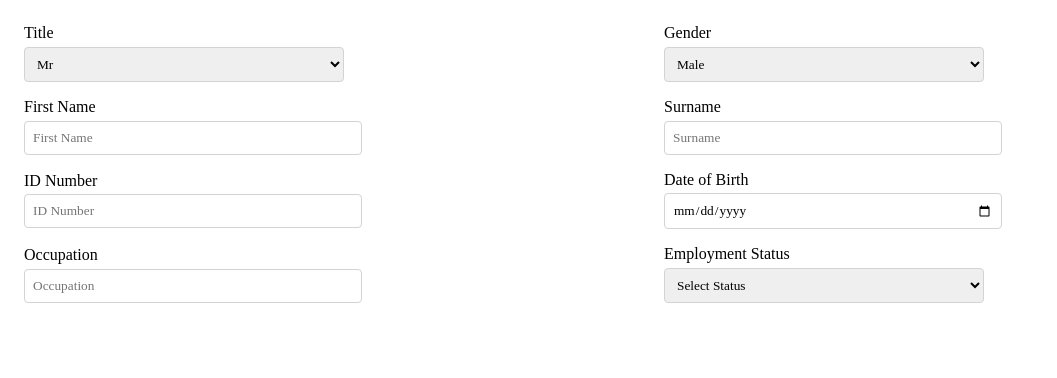
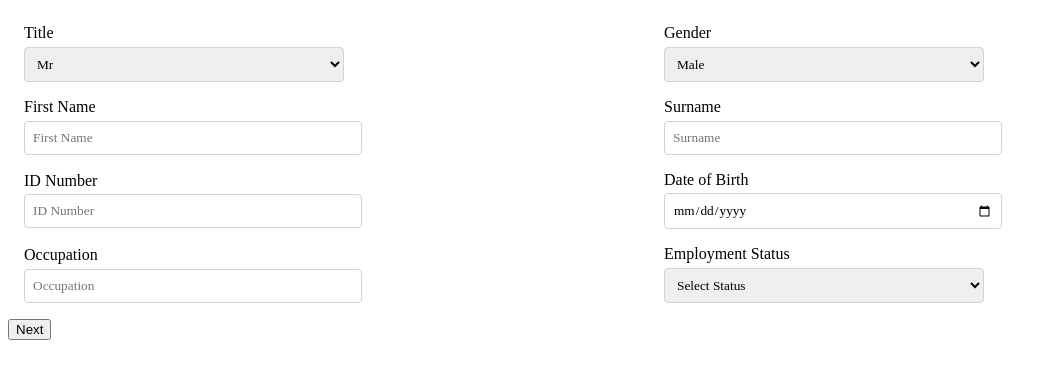
Before and after one commit to Amen-Musingarimi/code-virtus-assignment, an Angular app: page / in a window 1280 px wide. Shown: the top 378 px of the page, without its empty margins (0-1057 px from the left). Built offline with nearby package versions, Linux system fonts and the light colour scheme.

Commit message:
Add previous and back buttons

```diff
--- a/src/app/banking-details/banking-details.component.html
+++ b/src/app/banking-details/banking-details.component.html
@@ -1,3 +1,4 @@
+<div class="multistep-form">
   <form>
     <input type="text" placeholder="Account Holder Name" />
     <input type="text" placeholder="Account Number" />
@@ -5,3 +6,6 @@
     <input type="text" placeholder="Bank" />
     <input type="text" placeholder="Bank Branch" />
   </form>
+  <button (click)="handlePrev()">Previous</button>
+  <button (click)="handleNext()">Next</button>
+</div>
--- a/src/app/contact-details/contact-details.component.html
+++ b/src/app/contact-details/contact-details.component.html
@@ -1,3 +1,4 @@
+<div class="multistep-form">
   <form>
     <input type="email" formControlName="email" placeholder="Email" />
     <input type="text" placeholder="Mobile Number" />
@@ -7,3 +8,6 @@
     <input type="text" placeholder="Suburb" />
     <input type="text" placeholder="City" />
   </form>
+  <button (click)="handlePrev()">Previous</button>
+  <button (click)="handleNext()">Next</button>
+</div>
--- a/src/app/kyc-documents/kyc-documents.component.html
+++ b/src/app/kyc-documents/kyc-documents.component.html
@@ -1,3 +1,4 @@
+<div class="multi">
   <form>
     <label for="nationalID">National ID (Image)</label>
     <input
@@ -34,3 +35,6 @@
       placeholder="Employment Confirmation"
     />
   </form>
+  <button (click)="handlePrev()">Previous</button>
+  <button>Submit</button>
+</div>
--- a/src/app/kyc-documents/kyc-documents.component.ts
+++ b/src/app/kyc-documents/kyc-documents.component.ts
@@ -10,4 +10,8 @@ export class KycDocumentsComponent {
   @Output() prevStep = new EventEmitter<void>();
   @Output() handleChange = new EventEmitter<{ field: string; value: any }>();
   @Output() handleSubmit = new EventEmitter<void>();
+
+  handlePrev(): void {
+    this.prevStep.emit();
+  }
 }
--- a/src/app/personal-data/personal-data.component.html
+++ b/src/app/personal-data/personal-data.component.html
@@ -1,3 +1,4 @@
+<div class="multistep-form">
   <form class="add_patient_form">
     <div class="form_control">
       <label class="input_label">
@@ -67,3 +68,5 @@
       </select>
     </div>
   </form>
+  <button (click)="handleNext()">Next</button>
+</div>
--- a/src/app/personal-data/personal-data.component.ts
+++ b/src/app/personal-data/personal-data.component.ts
@@ -14,11 +14,6 @@ export class PersonalDataComponent {
   addressValid: boolean = false;
 
   handleNext(): void {
-    if (!this.addressValid || !this.formData.service) {
-      this.errorMessage =
-        'Please fill in both the address and service fields before proceeding.';
-      return;
-    }
     this.nextStep.emit();
   }
 }
```
Lines whose indentation alone changed are shown as unchanged.
